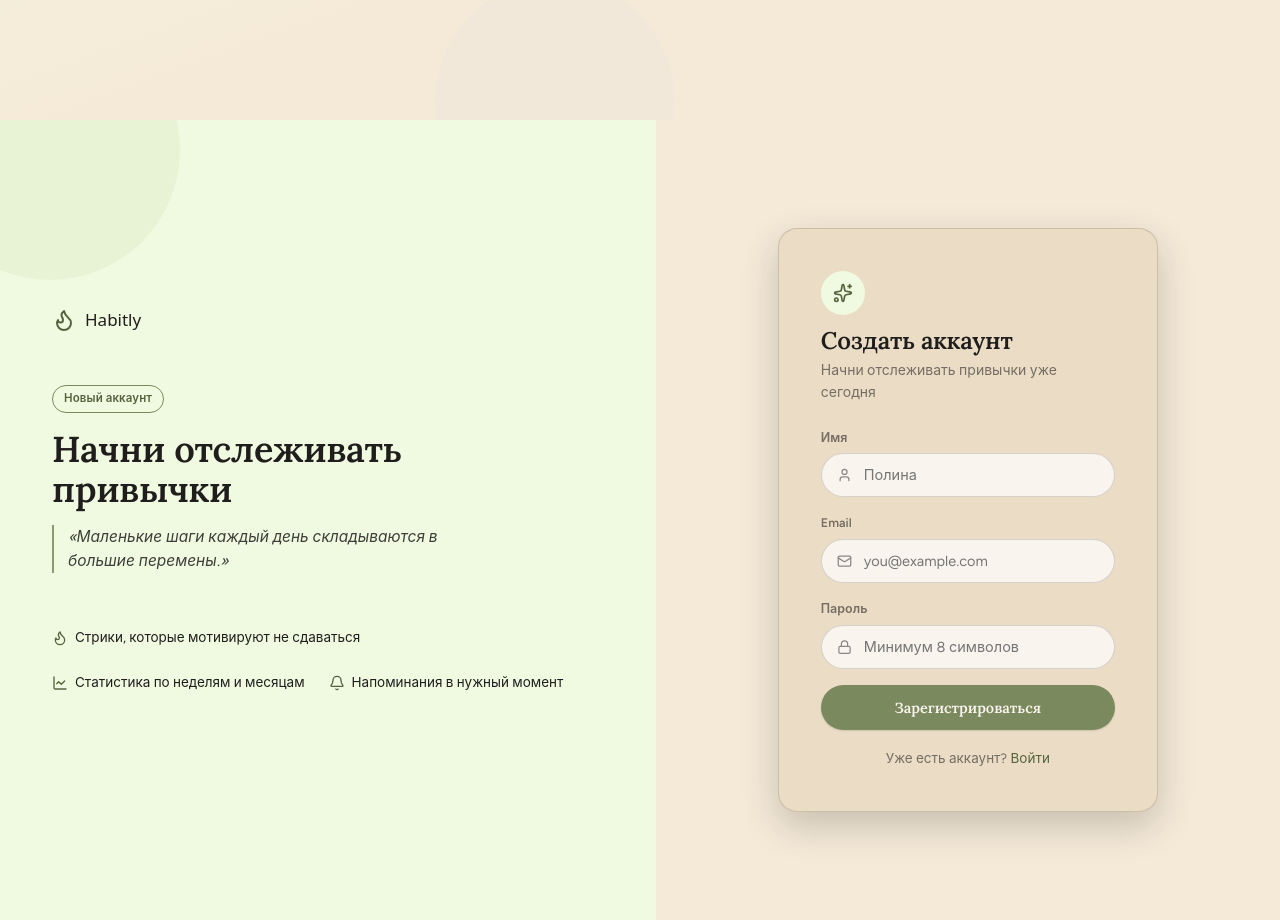
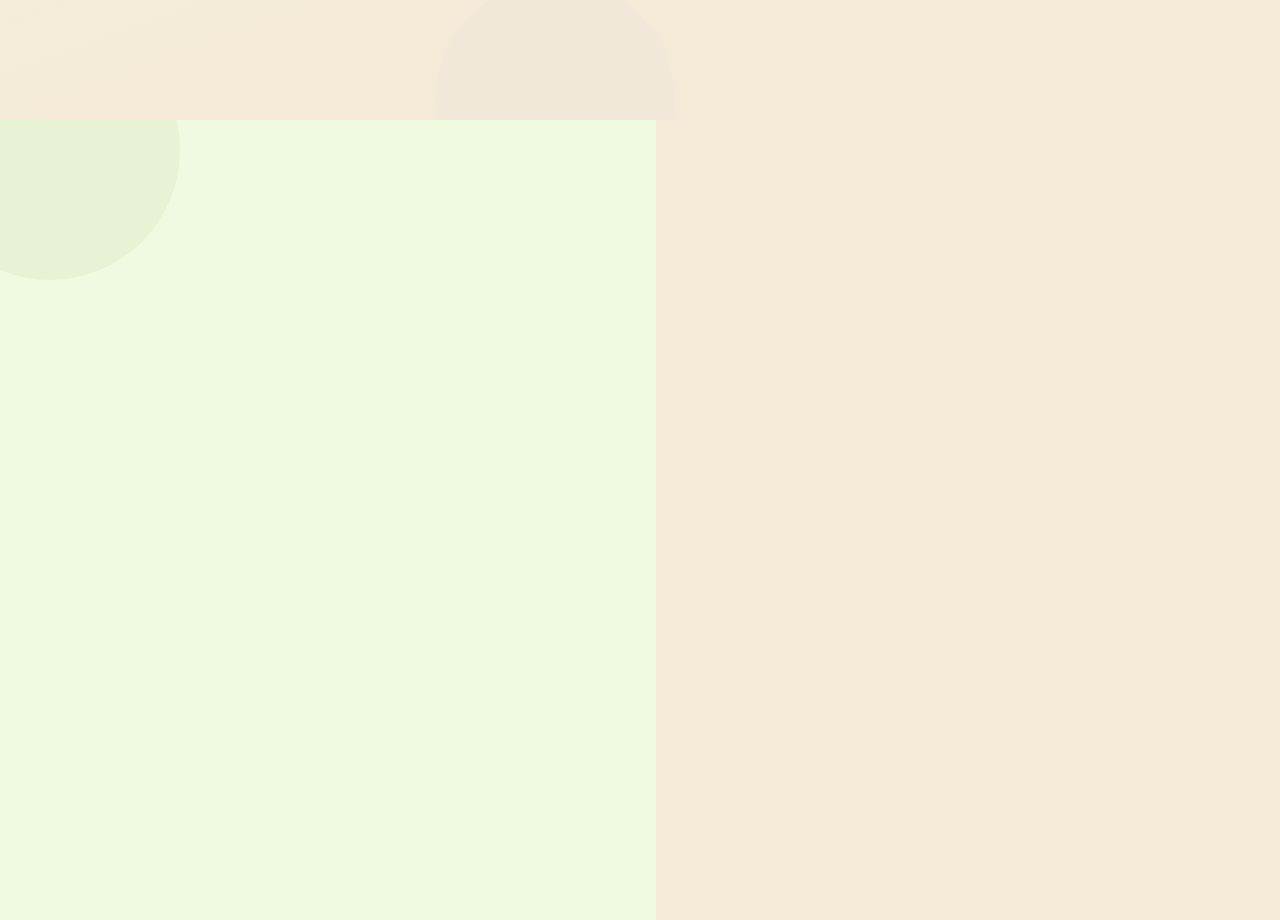
Before and after one commit to churilina-polina/habit-tracker, a React (Vite) app in the folder frontend/: page /register in a window 1280 px wide. Shown: the part 680-1600 px from the top of the page. Built offline with nearby package versions, Linux system fonts and the light colour scheme; a web font is replaced by a local one.

Commit message:
Add cinematic scroll-linked transition: staggered cascade reveal, parallax illustration, cross-fade darkening at section seam. Replace fragile rAF throttle with setTimeout for reliability

```diff
--- a/frontend/src/components/AuthHero.jsx
+++ b/frontend/src/components/AuthHero.jsx
@@ -9,34 +9,43 @@ const QUOTES = [
   "Сегодняшний выбор — это привычка завтрашнего дня.",
 ];
 
+// Плавно проявляет элемент на отрезке [start, start+span] прокрутки, 0 → 1.
+function reveal(scrollY, start, span = 260) {
+  return Math.min(1, Math.max(0, (scrollY - start) / span));
+}
+
+// Колоколообразная кривая 0 → 1 → 0 с пиком в центре окна — для затемнения на стыке секций.
+function bell(scrollY, center, width) {
+  const x = Math.min(1, Math.max(0, (scrollY - (center - width / 2)) / width));
+  return Math.sin(x * Math.PI);
+}
+
 export default function AuthHero({ mode, children }) {
-  const [progress, setProgress] = useState(0);
+  const [scrollY, setScrollY] = useState(0);
+  const [sectionTop, setSectionTop] = useState(0);
   const cardSectionRef = useRef(null);
   const quote = QUOTES[new Date().getDate() % QUOTES.length];
 
   useEffect(() => {
-    const node = cardSectionRef.current;
-    if (!node) return;
-
-    let ticking = false;
-    const updateProgress = () => {
-      ticking = false;
-      const rect = node.getBoundingClientRect();
-      const vh = window.innerHeight || 1;
-      // Начинает проявляться, когда верх секции входит в экран,
-      // полностью видна, когда прокручено ~45% высоты экрана вглубь неё.
-      const raw = (vh - rect.top) / (vh * 0.45);
-      setProgress(Math.min(1, Math.max(0, raw)));
-    };
-
-    const onScroll = () => {
-      if (!ticking) {
-        ticking = true;
-        requestAnimationFrame(updateProgress);
+    // setTimeout-троттлинг вместо requestAnimationFrame: не зависит от того,
+    // выполняет ли вкладка сейчас цикл отрисовки (rAF может не сработать,
+    // если вкладка неактивна/свёрнута, и тогда скролл навсегда "залипнет").
+    let pending = false;
+    const update = () => {
+      pending = false;
+      setScrollY(window.scrollY);
+      if (cardSectionRef.current) {
+        const rect = cardSectionRef.current.getBoundingClientRect();
+        setSectionTop(rect.top + window.scrollY);
       }
     };
-
-    updateProgress();
+    const onScroll = () => {
+      if (!pending) {
+        pending = true;
+        setTimeout(update, 16);
+      }
+    };
+    update();
     window.addEventListener("scroll", onScroll, { passive: true });
     window.addEventListener("resize", onScroll);
     return () => {
@@ -53,11 +62,31 @@ export default function AuthHero({ mode, children }) {
     cardSectionRef.current?.scrollIntoView({ behavior: "smooth" });
   };
 
+  // Каскад: каждый следующий элемент второй секции проявляется чуть позже предыдущего.
+  const kickerP = reveal(scrollY, sectionTop - 640);
+  const headlineP = reveal(scrollY, sectionTop - 560);
+  const quoteP = reveal(scrollY, sectionTop - 480);
+  const featuresP = reveal(scrollY, sectionTop - 400);
+  const cardP = reveal(scrollY, sectionTop - 320, 320);
+
+  const fadeUp = (p, distance = 20) => ({
+    opacity: p,
+    transform: `translateY(${(1 - p) * distance}px)`,
+  });
+
+  // Параллакс иллюстрации: плывёт медленнее контента, создавая ощущение глубины.
+  const parallax = Math.min(scrollY * 0.12, 90);
+
+  // Затемнение ровно на стыке секций — как переход между кадрами.
+  const overlayOpacity = bell(scrollY, sectionTop, 480) * 0.45;
+
   return (
     <div className="auth-page">
+      <div className="auth-transition-overlay" style={{ opacity: overlayOpacity }} />
+
       <section className="auth-landing">
-        <div className="auth-blob auth-blob-1" />
-        <div className="auth-blob auth-blob-2" />
+        <div className="auth-blob auth-blob-1" style={{ transform: `translateY(${parallax * 0.6}px)` }} />
+        <div className="auth-blob auth-blob-2" style={{ transform: `translateY(${-parallax * 0.4}px)` }} />
 
         <div className="auth-landing-copy">
           <div className="auth-brand">
@@ -84,7 +113,7 @@ export default function AuthHero({ mode, children }) {
           </button>
         </div>
 
-        <div className="auth-landing-preview">
+        <div className="auth-landing-preview" style={{ transform: `translateY(${-parallax}px)` }}>
           <div className="card elev-lg auth-preview-card">
             <div className="auth-preview-head">
               <span>Сегодня</span>
@@ -133,26 +162,25 @@ export default function AuthHero({ mode, children }) {
         </div>
       </section>
 
-      <section
-        ref={cardSectionRef}
-        className="auth-form-section"
-        style={{
-          opacity: progress,
-          transform: `translateY(${(1 - progress) * 24}px)`,
-        }}
-      >
+      <section ref={cardSectionRef} className="auth-form-section">
         <div className="auth-form-info">
           <div className="auth-blob auth-blob-3" />
-          <div className="auth-brand">
+          <div className="auth-brand" style={fadeUp(kickerP, 14)}>
             <Flame size={24} color="var(--color-accent-700)" />
             <span>Habitly</span>
           </div>
           <div className="auth-form-info-text">
-            <span className="tag tag-outline">{kicker}</span>
-            <h1 className="auth-form-headline">{headline}</h1>
-            <p className="auth-landing-quote">«{quote}»</p>
+            <span className="tag tag-outline" style={fadeUp(kickerP, 14)}>
+              {kicker}
+            </span>
+            <h1 className="auth-form-headline" style={fadeUp(headlineP, 22)}>
+              {headline}
+            </h1>
+            <p className="auth-landing-quote" style={fadeUp(quoteP, 18)}>
+              «{quote}»
+            </p>
           </div>
-          <div className="auth-landing-features">
+          <div className="auth-landing-features" style={fadeUp(featuresP, 18)}>
             <span>
               <Flame size={16} color="var(--color-accent-700)" /> Стрики, которые мотивируют не сдаваться
             </span>
@@ -166,7 +194,7 @@ export default function AuthHero({ mode, children }) {
         </div>
 
         <div className="auth-form-wrap">
-          <div className="card elev-lg auth-card">
+          <div className="card elev-lg auth-card" style={fadeUp(cardP, 28)}>
             <div className="auth-card-icon">
               <Sparkles size={20} color="var(--color-accent-700)" />
             </div>
--- a/frontend/src/index.css
+++ b/frontend/src/index.css
@@ -356,6 +356,7 @@ textarea.input {
 
 /* Auth / landing */
 .auth-page {
+  position: relative;
   background: var(--color-bg);
 }
 
@@ -544,10 +545,25 @@ textarea.input {
 }
 
 .auth-form-section {
+  position: relative;
   min-height: 100vh;
   display: grid;
   grid-template-columns: 1.05fr 1fr;
-  transition: opacity 0.12s linear, transform 0.12s linear;
+}
+
+.auth-transition-overlay {
+  position: absolute;
+  inset: 0;
+  background: var(--color-neutral-900);
+  pointer-events: none;
+  z-index: 5;
+}
+
+.auth-form-info .auth-brand,
+.auth-form-info-text > *,
+.auth-form-info .auth-landing-features,
+.auth-card {
+  transition: opacity 0.08s linear, transform 0.08s linear;
   will-change: opacity, transform;
 }
 
```
